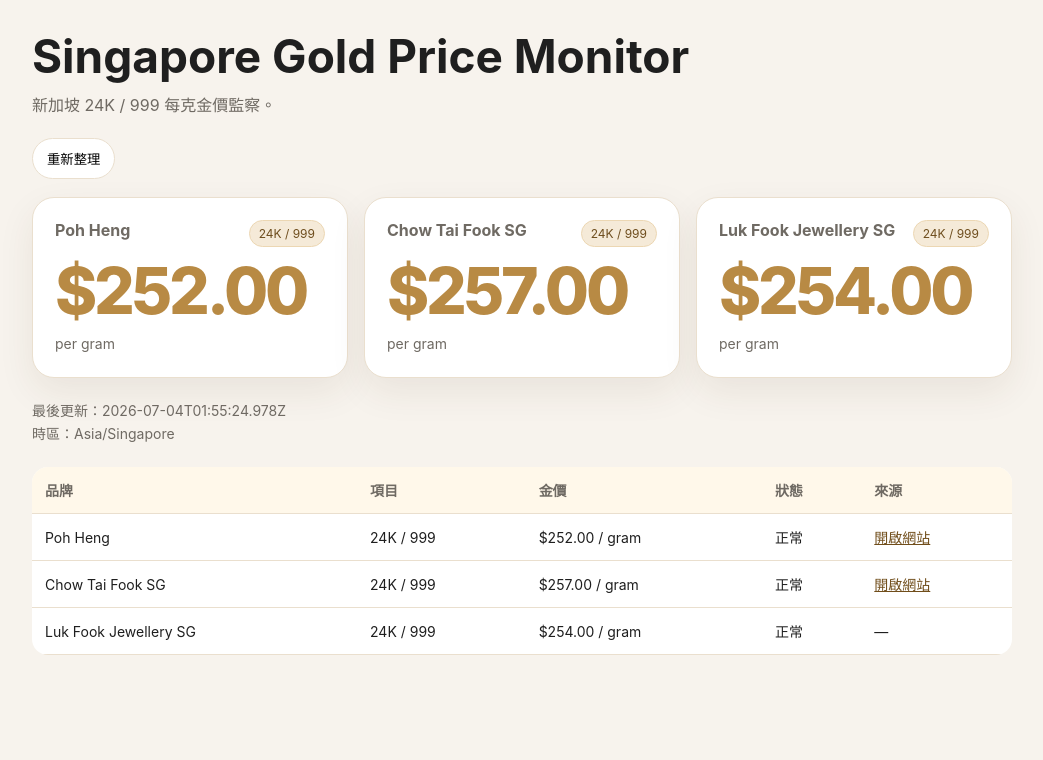
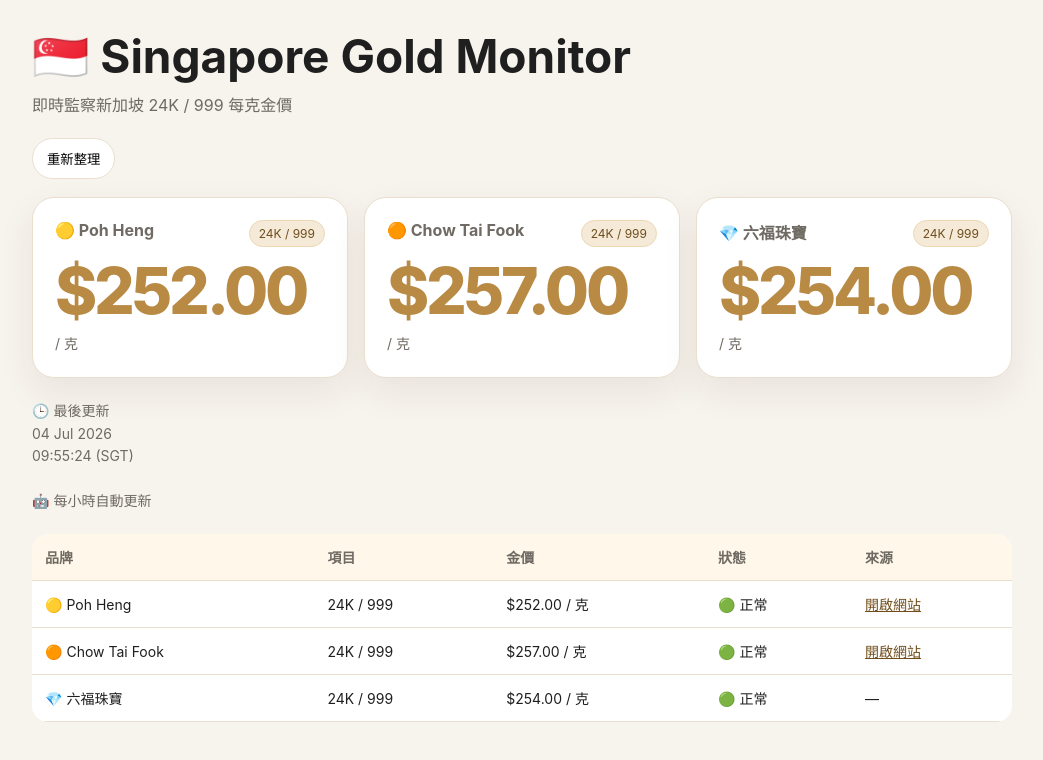
Before and after one commit to Opjemmytsang/sg-gold-price-monitor, a website: page index.html in a window 1280 px wide. Shown: the whole page, without its empty margins (118-1161 px from the left). Drawn offline with Linux system fonts and the light colour scheme.

Commit message:
Beautify dashboard display and SGT time

```diff
--- a/index.html
+++ b/index.html
@@ -3,7 +3,7 @@
 <head>
   <meta charset="utf-8" />
   <meta name="viewport" content="width=device-width, initial-scale=1" />
-  <title>Singapore Gold Price Monitor</title>
+  <title>Singapore Gold Monitor</title>
   <style>
     body { margin:0; font-family:-apple-system,BlinkMacSystemFont,"Segoe UI","Noto Sans TC",sans-serif; background:#f7f3ed; color:#1f1f1f; }
     main { max-width:980px; margin:auto; padding:28px 18px 48px; }
@@ -26,8 +26,8 @@
 </head>
 <body>
   <main>
-    <h1>Singapore Gold Price Monitor</h1>
-    <div class="sub">新加坡 24K / 999 每克金價監察。</div>
+    <h1>🇸🇬 Singapore Gold Monitor</h1>
+    <div class="sub">即時監察新加坡 24K / 999 每克金價</div>
     <button onclick="location.reload()">重新整理</button>
     <section id="cards" class="grid"></section>
     <div id="meta" class="meta"></div>
@@ -38,19 +38,32 @@
   </main>
   <script>
     const money = new Intl.NumberFormat('en-SG', { style:'currency', currency:'SGD', minimumFractionDigits:2 });
-    function price(item){ return item.status === 'ok' ? `${money.format(item.price)} / ${item.unit}` : '暫未能讀取'; }
-    function status(item){ return item.status === 'ok' ? '正常' : '暫未能讀取'; }
-    function publicLabel(item){ return item.id === 'lukfook-sg-formula-24k-999' ? '24K / 999' : item.label; }
+    function sgtTime(value){
+      if(!value) return '未更新';
+      const d = new Date(value);
+      if(Number.isNaN(d.getTime())) return '未更新';
+      const parts = new Intl.DateTimeFormat('en-GB', { timeZone:'Asia/Singapore', day:'2-digit', month:'short', year:'numeric', hour:'2-digit', minute:'2-digit', second:'2-digit', hour12:false }).formatToParts(d).reduce((a,p)=>{a[p.type]=p.value; return a;}, {});
+      return `${parts.day} ${parts.month} ${parts.year}<br>${parts.hour}:${parts.minute}:${parts.second} (SGT)`;
+    }
+    function price(item){ return item.status === 'ok' ? `${money.format(item.price)} / 克` : '暫未能讀取'; }
+    function status(item){ return item.status === 'ok' ? '🟢 正常' : '🟡 請檢查'; }
+    function publicLabel(){ return '24K / 999'; }
     function publicUrl(item){ return item.url && item.url !== '#' ? item.url : ''; }
-    function card(item){ return `<article class="card ${item.status === 'ok' ? '' : 'error'}"><div class="brand"><strong>${item.brand}</strong><span class="badge">${publicLabel(item)}</span></div><div class="price">${item.status === 'ok' ? money.format(item.price) : '—'}</div><div class="unit">${item.status === 'ok' ? 'per ' + item.unit : '暫未能讀取'}</div></article>`; }
-    function row(item){ const url = publicUrl(item); return `<tr><td>${item.brand}</td><td>${publicLabel(item)}</td><td>${price(item)}</td><td>${status(item)}</td><td>${url ? `<a href="${url}" target="_blank" rel="noopener">開啟網站</a>` : '—'}</td></tr>`; }
+    function displayName(item){
+      if(item.id === 'poh-heng-24k-999') return '🟡 Poh Heng';
+      if(item.id === 'chow-tai-fook-sg-24k-999') return '🟠 Chow Tai Fook';
+      if(item.id === 'lukfook-sg-formula-24k-999') return '💎 六福珠寶';
+      return item.brand;
+    }
+    function card(item){ return `<article class="card ${item.status === 'ok' ? '' : 'error'}"><div class="brand"><strong>${displayName(item)}</strong><span class="badge">${publicLabel(item)}</span></div><div class="price">${item.status === 'ok' ? money.format(item.price) : '—'}</div><div class="unit">${item.status === 'ok' ? '/ 克' : '請檢查金價設定'}</div></article>`; }
+    function row(item){ const url = publicUrl(item); return `<tr><td>${displayName(item)}</td><td>${publicLabel(item)}</td><td>${price(item)}</td><td>${status(item)}</td><td>${url ? `<a href="${url}" target="_blank" rel="noopener">開啟網站</a>` : '—'}</td></tr>`; }
     async function load(){
       const res = await fetch(`data/latest.json?ts=${Date.now()}`);
       const data = await res.json();
       const items = data.items || [];
       document.getElementById('cards').innerHTML = items.length ? items.map(card).join('') : '<div class="card">暫時未有資料。</div>';
       document.getElementById('rows').innerHTML = items.map(row).join('');
-      document.getElementById('meta').innerHTML = `最後更新：${data.updatedAt || '未更新'}<br>時區：${data.timezone || 'Asia/Singapore'}`;
+      document.getElementById('meta').innerHTML = `🕒 最後更新<br>${sgtTime(data.updatedAt)}<br><br>🤖 每小時自動更新`;
     }
     load().catch(() => { document.getElementById('cards').innerHTML = `<div class="card error"><div class="price">—</div><div class="unit">暫未能讀取資料</div></div>`; });
   </script>
```
